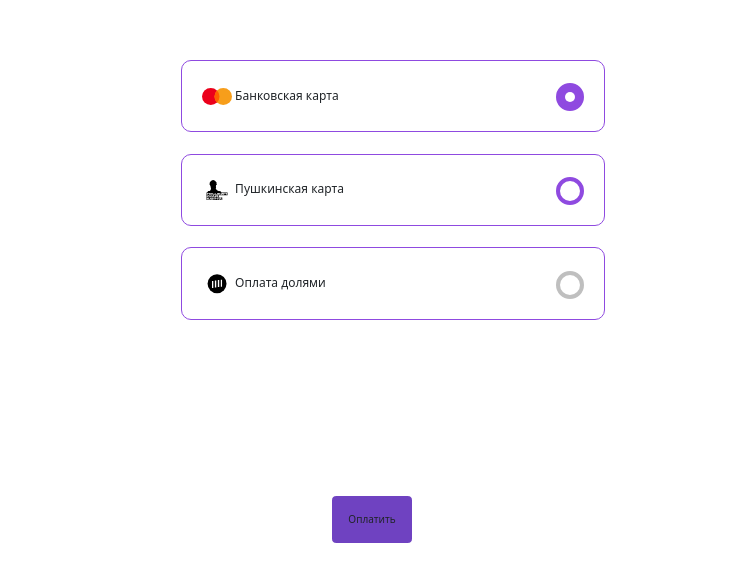
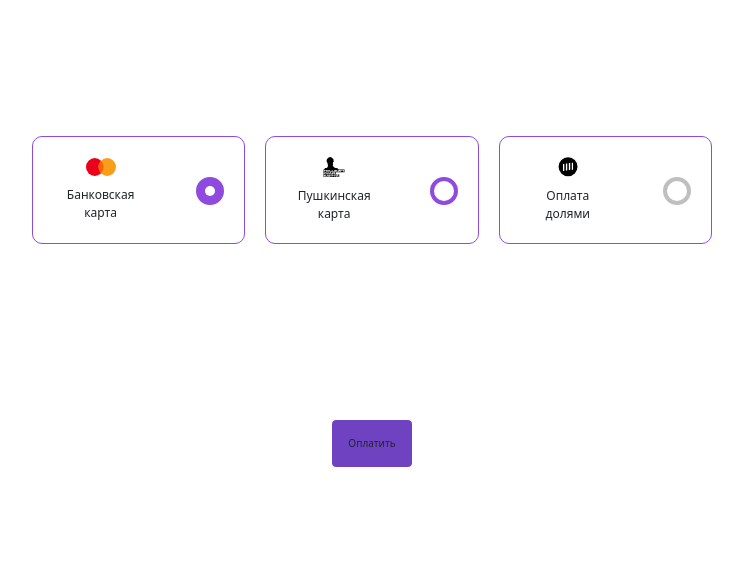
Before and after one commit to habdevs/muzei-form, a website built with Vite: page src/index.html in a window 1280 px wide. Shown: the part 116-698 px from the top of the page, without its empty margins (268-1011 px from the left). Built offline with nearby package versions, Linux system fonts and the light colour scheme.

Commit message:
feat: changed layout and card size

```diff
--- a/src/index.html
+++ b/src/index.html
@@ -13,21 +13,28 @@
     <div class="form-check">
       <label class="form-check-label" for="exampleRadios1">
         <img src="./images/mastercard.svg" alt="Pushkin" class="logo-card"/>
-        Банковская карта
+        <span class="text">
+          Банковская<br/> карта
+        </span>
       </label>
       <input class="form-check-input" type="radio" name="exampleRadios" id="exampleRadios1" value="option1" checked>
     </div>
     <div class="form-check">
       <label class="form-check-label" for="exampleRadios2">
         <img src="./images/pushkin-pink.svg" alt="Pushkin" class="logo-card"/>
-        Пушкинская карта
+        <span class="text">
+          Пушкинская<br/>карта
+        </span>
       </label>
       <input class="form-check-input" type="radio" name="exampleRadios" id="exampleRadios2" value="option2">
     </div>
     <div class="form-check">
       <label class="form-check-label" for="exampleRadios3">
         <img src="./images/dolyami.svg" alt="Pushkin" class="logo-card"/>
-        Оплата долями
+        <span class="text">
+          Оплата<br/> долями
+        </span>
+
       </label>
       <input class="form-check-input" type="radio" name="exampleRadios" id="exampleRadios3" value="option3" disabled>
     </div>
--- a/src/scss/styles.scss
+++ b/src/scss/styles.scss
@@ -29,7 +29,7 @@ body {
   gap: 2rem;
   margin-bottom: 16rem;
 }
-@media (max-width: 1340px) {
+@media (max-width: 767px) {
   .radio-cards-container {
     flex-direction: column;
   }
@@ -40,7 +40,7 @@ body {
   justify-content: space-between;
   cursor: pointer;
   gap: 4rem;
-  min-width: 340px;
+  min-width: 28%;
   width: 100%;
   padding: 2rem;
   border: 1.2px solid #8f4ae0;
@@ -59,10 +59,22 @@ body {
 .form-check-input:disabled {
   border-color: gray;
 }
+
 .form-check-label {
+  width: 96px;
+  display: flex;
+  flex-direction: column;
+  justify-content: center;
+  gap: 1rem;
+  align-items: center;
   cursor: pointer;
   font-size: 12px;
   white-space: nowrap;
+}
+
+.text {
+  display: flex;
+  text-align: center;
 }
 .logo-card {
   cursor: pointer;
```
